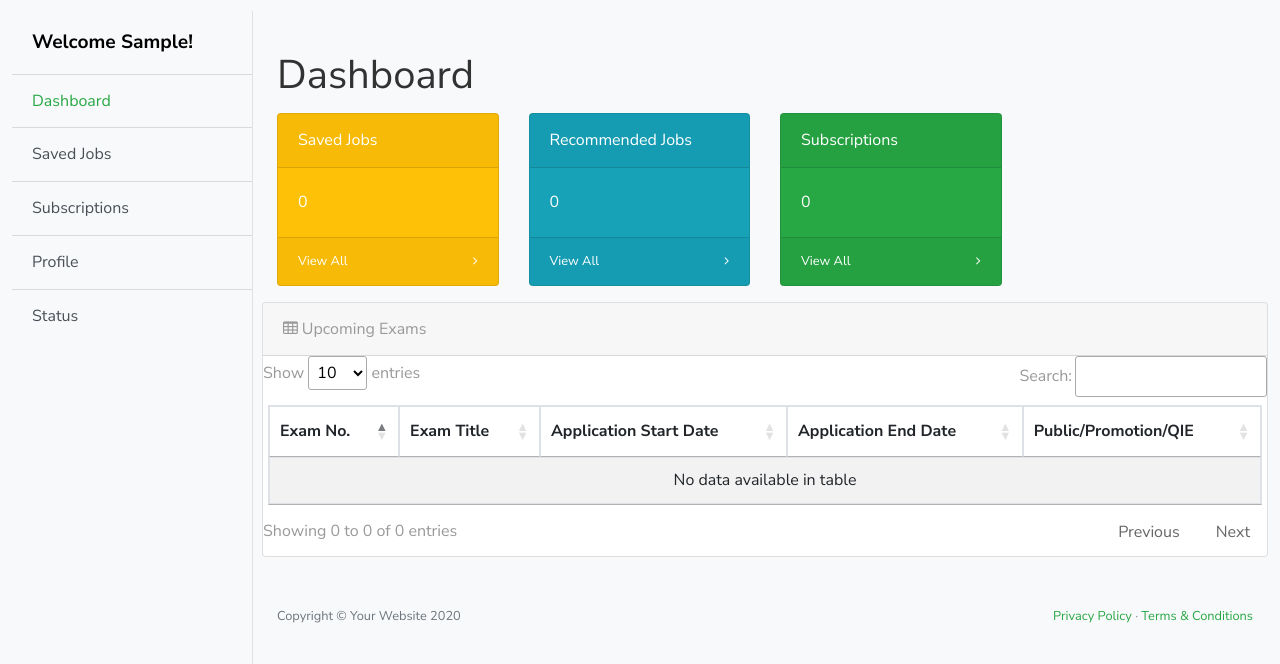
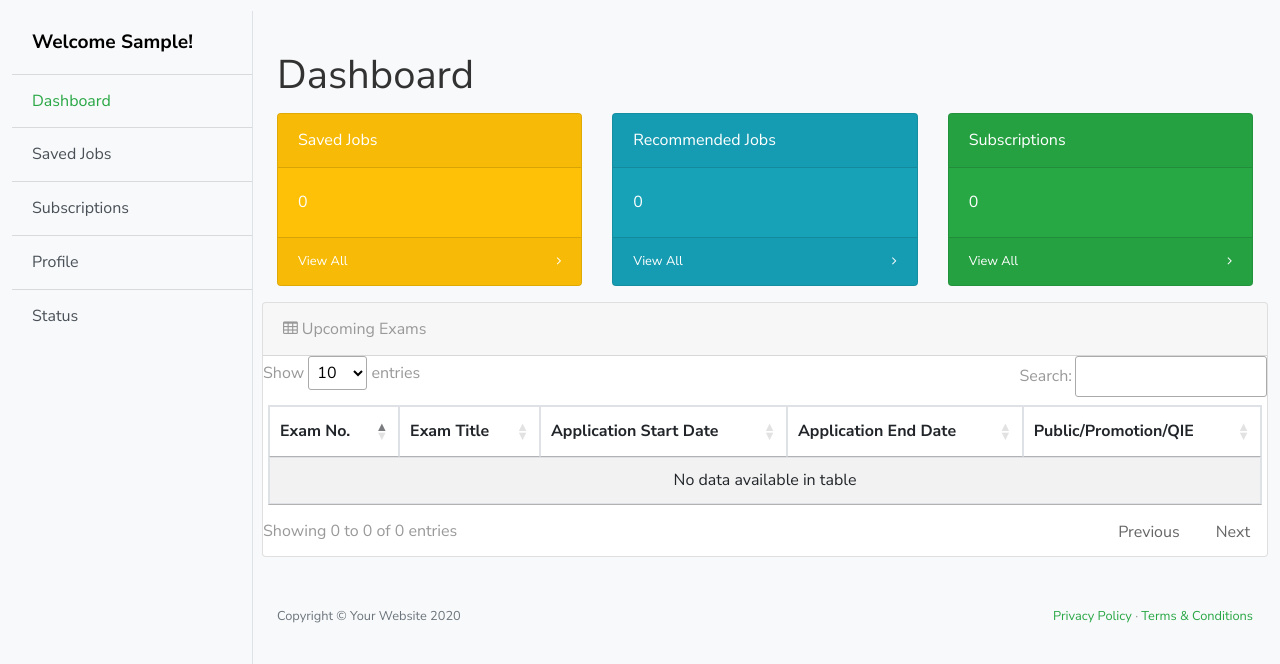
Before and after one commit to gcivil-nyu-org/nycCivilServiceJobs, a Django app: page /dashboard/ in a window 1280 px wide. Shown: the part 145-809 px from the top of the page. Run offline with Django 3.2, Linux system fonts and the light colour scheme; the visitor is signed in with stand-in values (Sample User, id 1); data that the repository does not hold is empty; some libraries are stand-ins or nearby versions.

Commit message:
Fix Card width

```diff
--- a/dashboard/templates/dashboard/home.html
+++ b/dashboard/templates/dashboard/home.html
@@ -42,7 +42,7 @@
                             <h1 class="mt-4">Dashboard</h1>
 
                             <div class="row flex">
-                                <div class="col-xl-3 col-md-6">
+                                <div class="col-xl-4 col-md-6">
                                     <div class="card bg-warning text-white mb-3">
                                         <div class="card-header">Saved Jobs</div>
                                         {% if saved_jobs_user and jobs %}
@@ -66,7 +66,7 @@
                                     </div>
                                 </div>
 
-                                <div class="col-xl-3 col-md-6">
+                                <div class="col-xl-4 col-md-6">
                                     <div class="card bg-info text-white mb-3">
                                         <div class="card-header">Recommended Jobs</div>
 
@@ -79,7 +79,7 @@
                                         </div>
                                     </div>
                                 </div>
-                                <div class="col-xl-3 col-md-6">
+                                <div class="col-xl-4 col-md-6">
                                     <div class="card bg-success text-white mb-3">
                                         <div class="card-header">Subscriptions</div>
 
```
